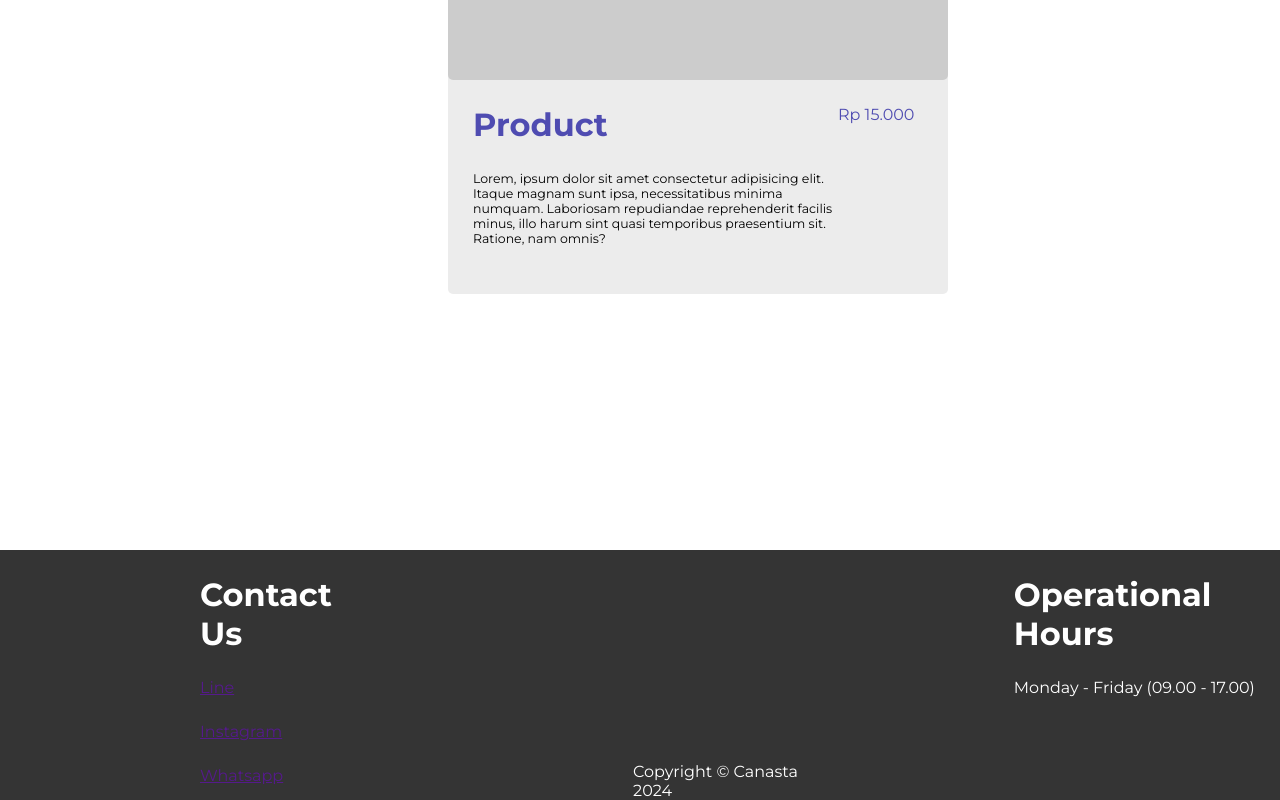
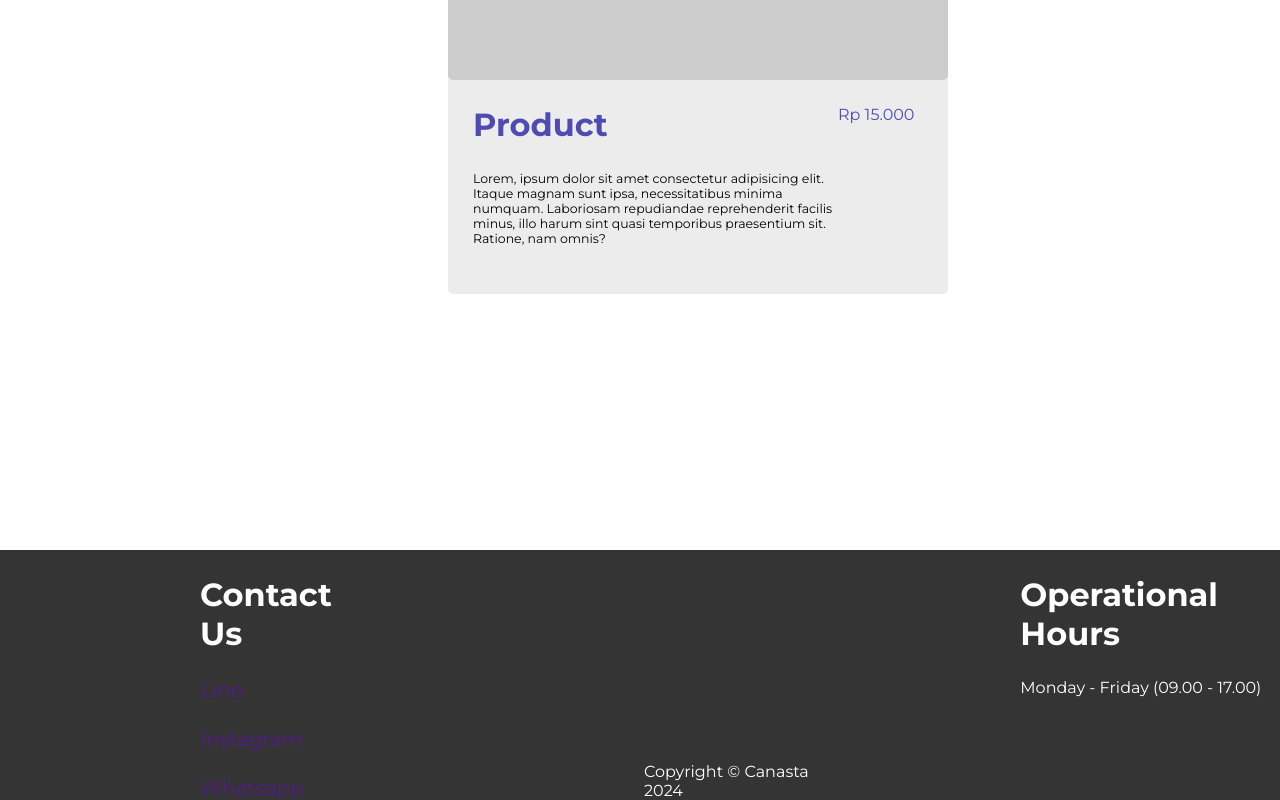
Before and after one commit to azanra/personal-product-landing-page, a React (Vite) app: page / in a window 1280 px wide. Shown: the part 1852-2652 px from the top of the page. Built offline with nearby package versions, Linux system fonts and the light colour scheme.

Commit message:
Instruct the element is interactable when hovering

```diff
--- a/src/App.css
+++ b/src/App.css
@@ -26,6 +26,7 @@
     --order-text-weight: 600;
     --order-section-padding: 75px 100px;
     --order-font-size: 15px;
+    --order-btn-bg: rgb(138, 43, 226);
 
     --header-margin: 10px 0px 100px 0px;
 
@@ -121,6 +122,14 @@ body {
     font-size: var(--order-font-size);
 }
 
+.order-btn:hover {
+    background-color: var(--order-btn-bg);
+}
+
+.order-btn:active {
+    color: var(--nav-active);
+}
+
 .flex-space-between {
     display: flex;
     justify-content: space-between;
--- a/src/modules/footer/contact/contact.jsx
+++ b/src/modules/footer/contact/contact.jsx
@@ -3,13 +3,13 @@ function ContactText() {
         <div>
             <h1 className="link-gap footer-margin">Contact Us</h1>
             <div className="link-gap footer-margin">
-                <a href="">Line</a>
+                <a href="" className="nav-style">Line</a>
             </div>
             <div className="link-gap footer-margin">
-                <a href="">Instagram</a>
+                <a href="" className="nav-style">Instagram</a>
             </div>
             <div className="link-gap footer-margin">
-                <a href="">Whatsapp</a>
+                <a href="" className="nav-style">Whatsapp</a>
             </div>
         </div>
     )
```
